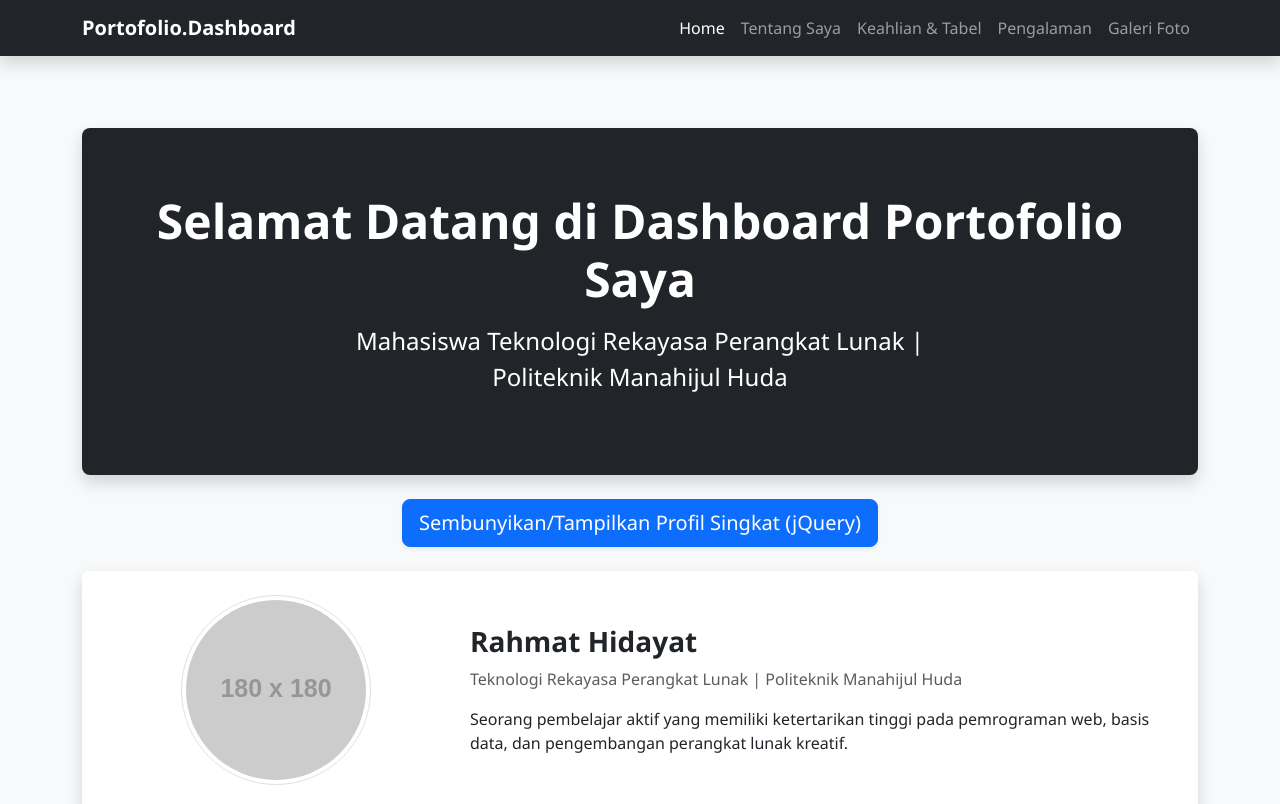
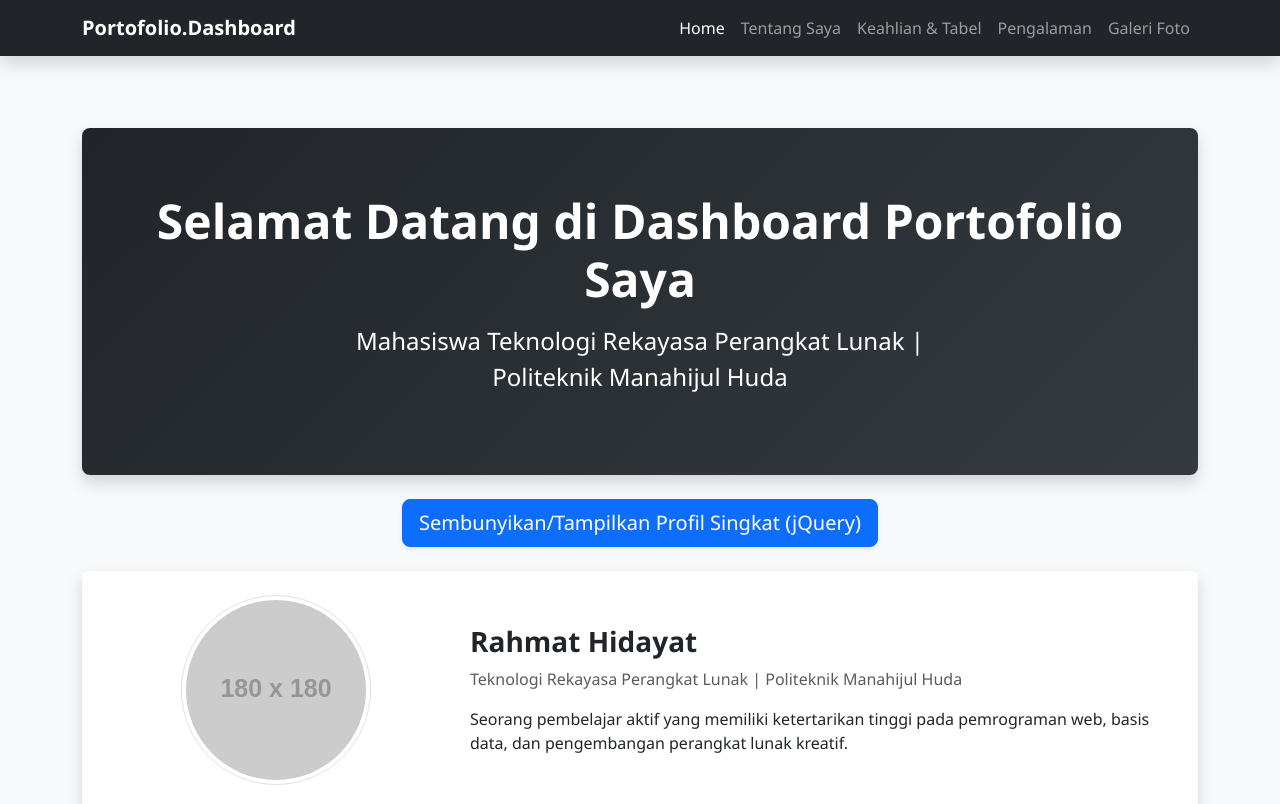
Before and after one commit to rahmat181106-dotcom/Cv_Profil, a plain HTML site: page index.html in a window 1280 px wide. Shown: the top 804 px of the page. Drawn offline with nearby package versions, Linux system fonts and the light colour scheme; placeholder pictures from the web are drawn by us.

Commit message:
Update style.css

```diff
--- a/style.css
+++ b/style.css
@@ -3,8 +3,12 @@ body {
     font-family: 'Segoe UI', Tahoma, Geneva, Verdana, sans-serif;
 }
 
-.carousel-img {
-    height: 400px;
+.hero-banner {
+    background: linear-gradient(135deg, #212529, #343a40);
+}
+
+.gallery-img {
+    height: 220px;
     object-fit: cover;
 }
 
```
